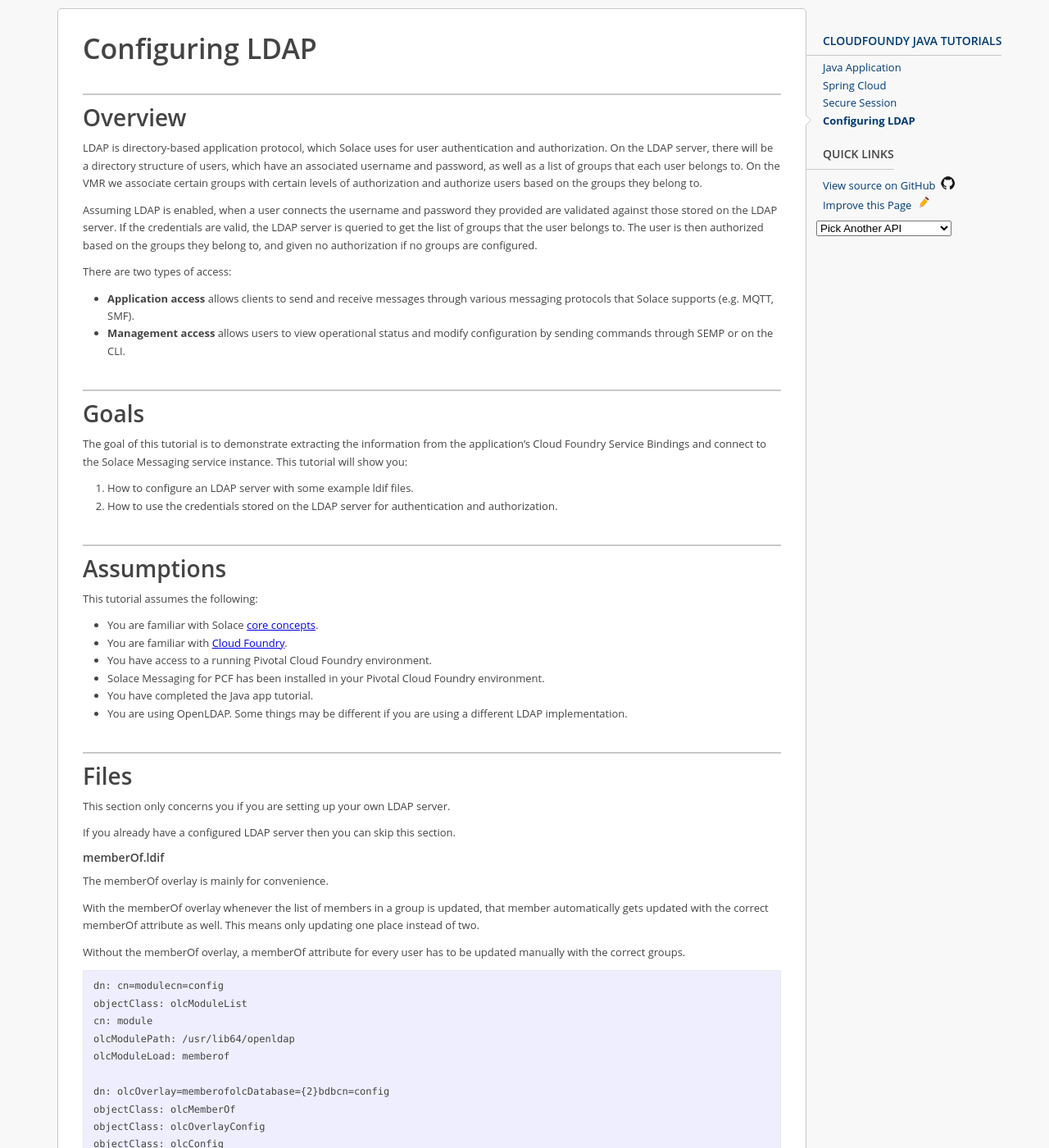
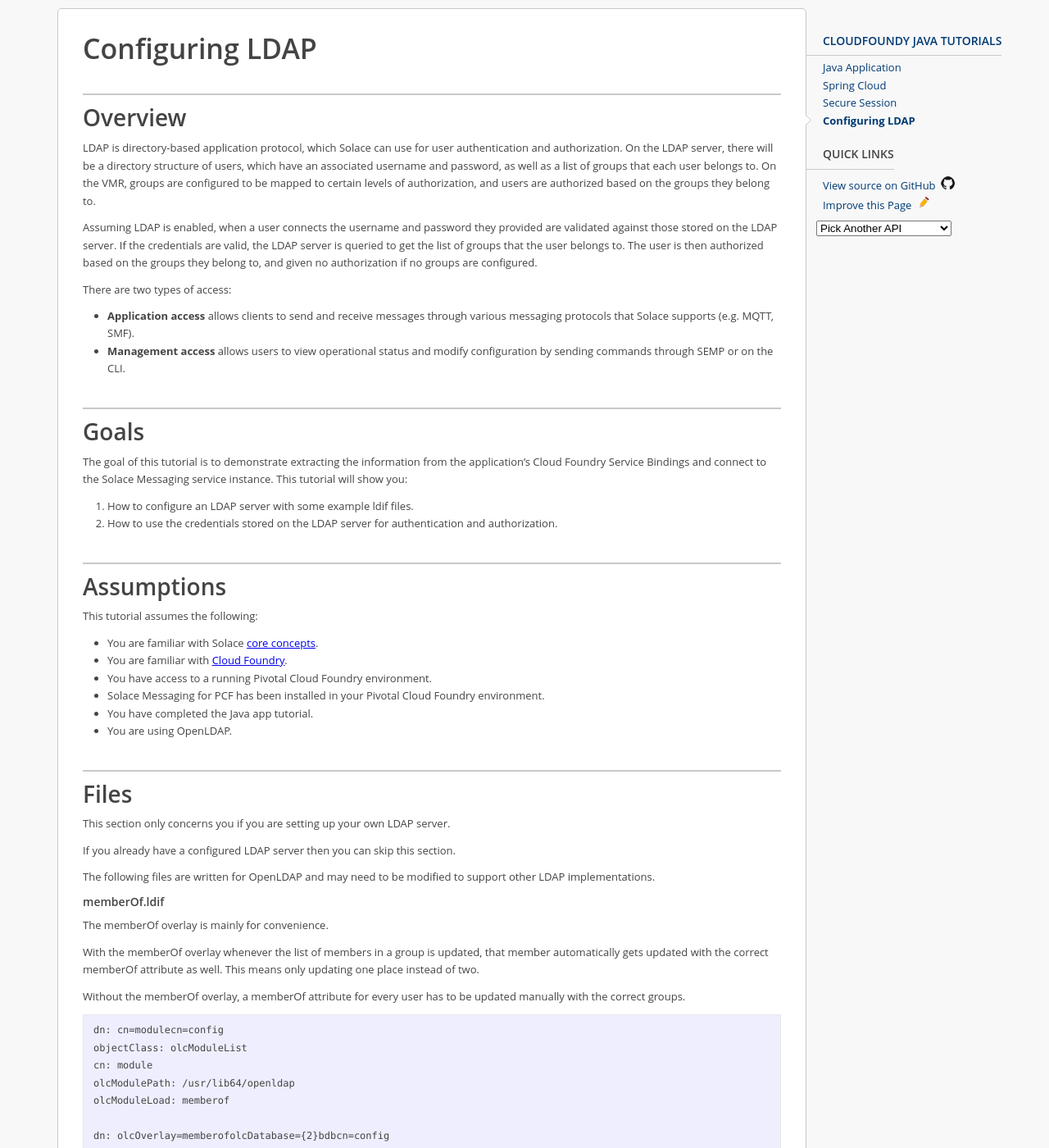
Before and after one commit to SolaceSamples/solace-samples-cloudfoundry-java, a Jekyll site: the page built from docs/_tutorials/ldap.md, in a window 1280 px wide and 1400 px high. Shown: the whole window at 82% size. Built offline with Jekyll 4.4.1, drawn with Linux system fonts in a browser that asks for light colours; some of the changed text lies outside the part shown.

Commit message:
Updated after jschabowsky review comments

````diff
--- a/docs/_tutorials/ldap.md
+++ b/docs/_tutorials/ldap.md
@@ -7,9 +7,9 @@
 
 ## Overview
 
-LDAP is directory-based application protocol, which Solace uses for user authentication and authorization.
+LDAP is directory-based application protocol, which Solace can use for user authentication and authorization.
 On the LDAP server, there will be a directory structure of users, which have an associated username and password, as well as a list of groups that each user belongs to.
-On the VMR we associate certain groups with certain levels of authorization and authorize users based on the groups they belong to.
+On the VMR, groups are configured to be mapped to certain levels of authorization, and users are authorized based on the groups they belong to.
 
 Assuming LDAP is enabled, when a user connects the username and password they provided are validated against those stored on the LDAP server.
 If the credentials are valid, the LDAP server is queried to get the list of groups that the user belongs to.
@@ -36,13 +36,15 @@
 * You have access to a running Pivotal Cloud Foundry environment.
 * Solace Messaging for PCF has been installed in your Pivotal Cloud Foundry environment.
 * You have completed the Java app tutorial.
-* You are using OpenLDAP. Some things may be different if you are using a different LDAP implementation.
+* You are using OpenLDAP.
 
 ## Files
 
 This section only concerns you if you are setting up your own LDAP server.
 
 If you already have a configured LDAP server then you can skip this section.
+
+The following files are written for OpenLDAP and may need to be modified to support other LDAP implementations.
 
 #### memberOf.ldif
 
@@ -130,16 +132,16 @@
 
 In this case, the the username is `hank` and the password is `hunter2`.
 
-Set two environment variables called `LDAP_CLIENTUSERNAME` and `LDAP_CLIENTPASSWORD` with the credentials.
+Set two cloud-foundry environment variables for a given app `APP_NAME` called `LDAP_CLIENTUSERNAME` and `LDAP_CLIENTPASSWORD` using the [Cloud Foundry command line tool]({{ site.links-cf-cli }}).
 
 ```
-    export LDAP_CLIENTUSERNAME=hank
-    export LDAP_CLIENTPASSWORD=hunter2
+    cf set-env APP_NAME LDAP_CLIENTUSERNAME hank
+    cf set-env APP_NAME LDAP_CLIENTPASSWORD hunter2
 ```
 
 If the Cloud Operator has set Application Access to `LDAP` instead of `Internal`, bindings will not come with application access credentials.
 
-If the sample app does not receive any credentials in the binding, it will look for these environment variables and use those for authentication instead.
+If the sample app does not receive any credentials in the binding, it will at these environment variables and use those for authentication instead.
 
 #### Configuring Authorization for Application Access
 
````
